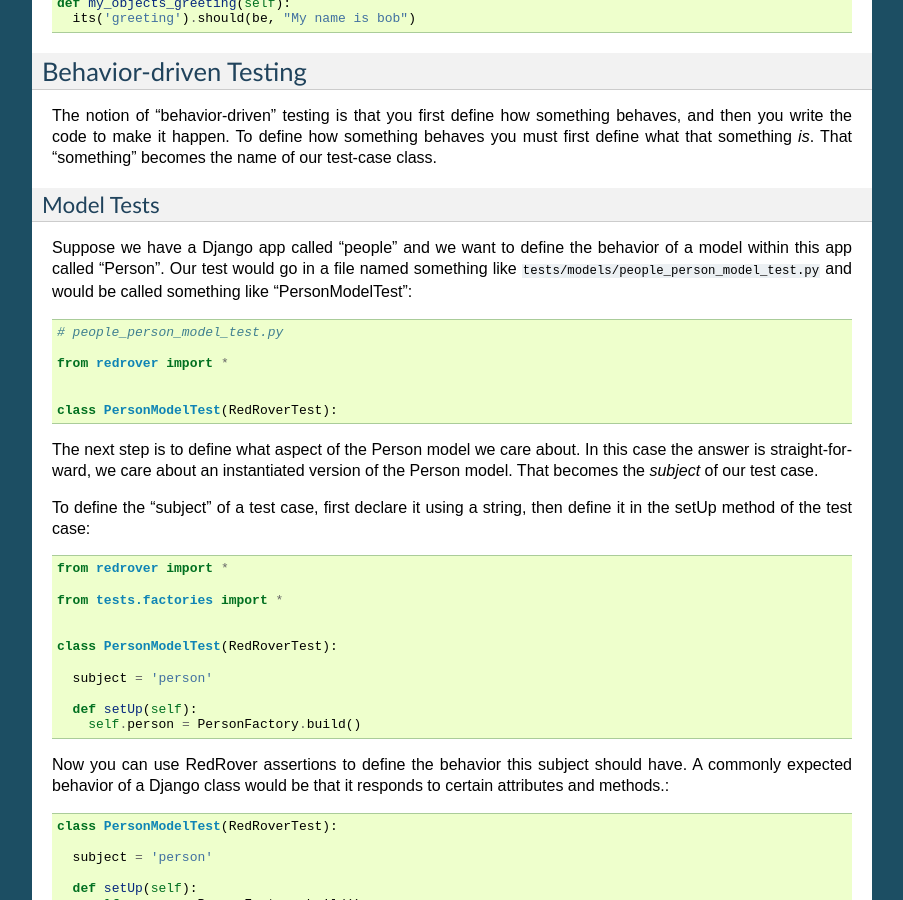
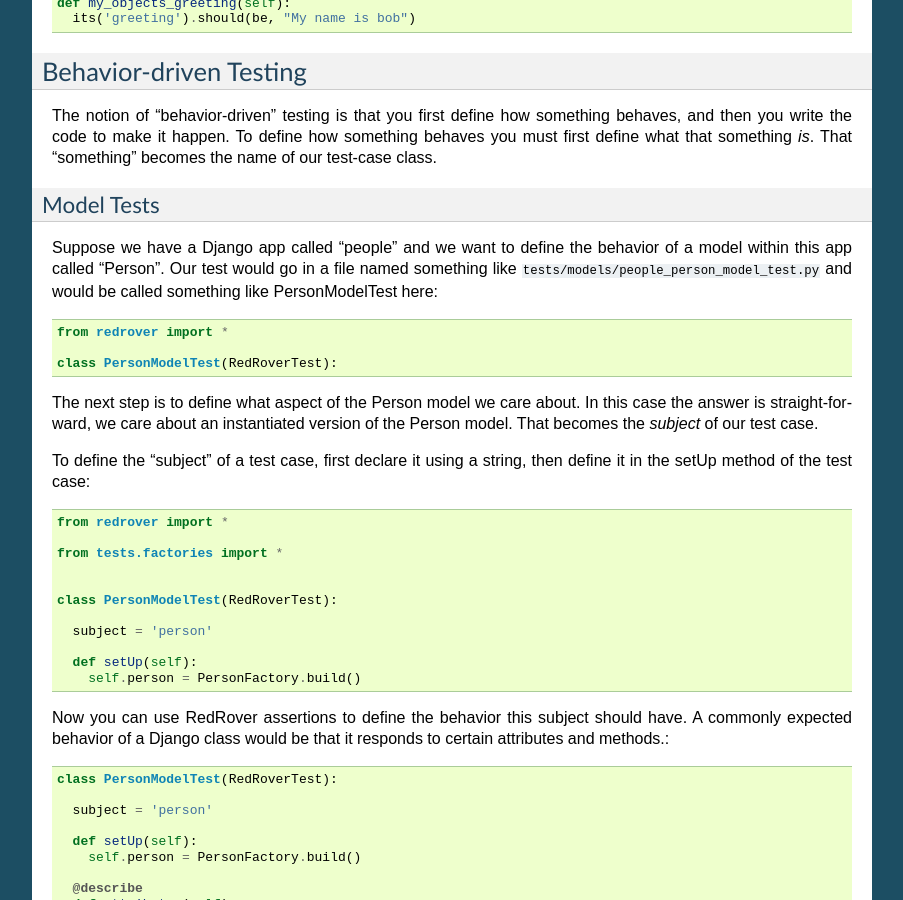
Before and after one commit to dustinfarris/redrover, a Sphinx documentation site: the page built from docs/conventions/index.rst, in a window 1280 px wide and 900 px high, scrolled down 2583 px. Shown: the whole window, without its empty margins (198-1101 px from the left). Built offline with Sphinx 7.4.7, drawn with Linux system fonts in a browser that asks for light colours; pages that are not in the unit, such as notebooks, are missing from menus.

Commit message:
Cleaning up a few blemishes.

```diff
--- a/docs/conventions/index.rst
+++ b/docs/conventions/index.rst
@@ -11,7 +11,7 @@ unittest library --- if it works in unittest, it will work in RedRover.
 
 Remember that tests are divided into 3 main categories:
 
-:Unit Tests:
+:Unit        Tests:
   Tests that check the a very specific piece of code is behaving as it
   should.
 
@@ -181,12 +181,9 @@ Suppose we have a Django app called "people" and we want to define the
 behavior of a model within this app called "Person".  Our test would go
 in a file named something like
 ``tests/models/people_person_model_test.py`` and would be called
-something like "PersonModelTest"::
-
-  # people_person_model_test.py
+something like PersonModelTest here::
 
   from redrover import *
-
 
   class PersonModelTest(RedRoverTest):
 
```
